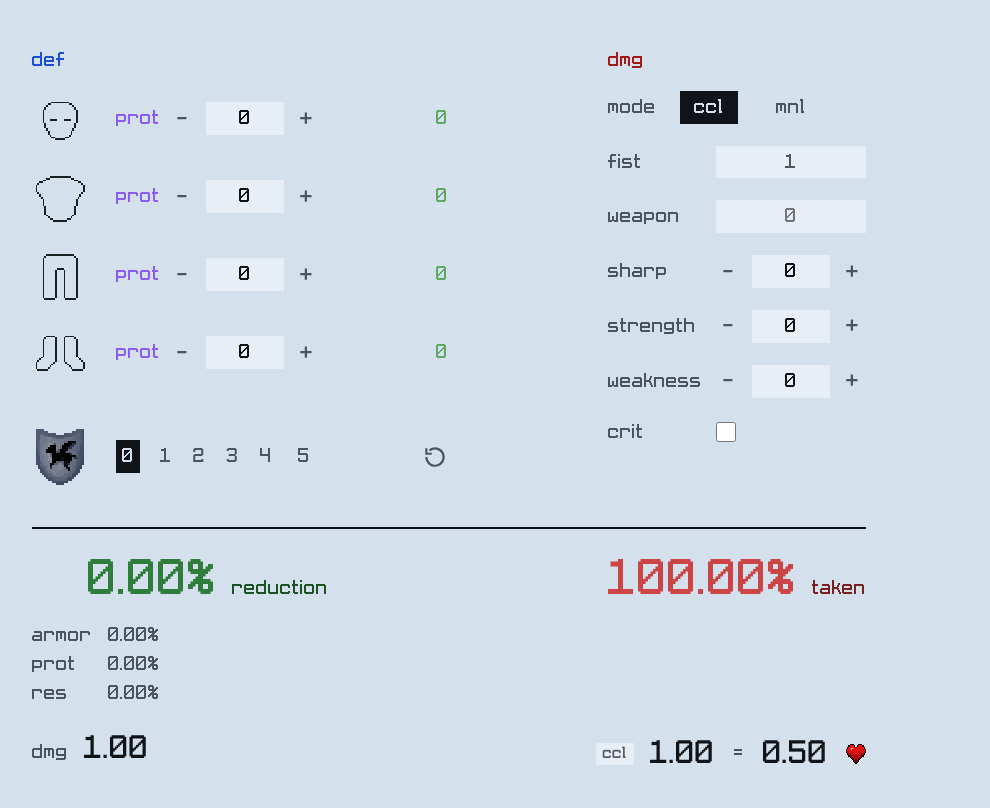
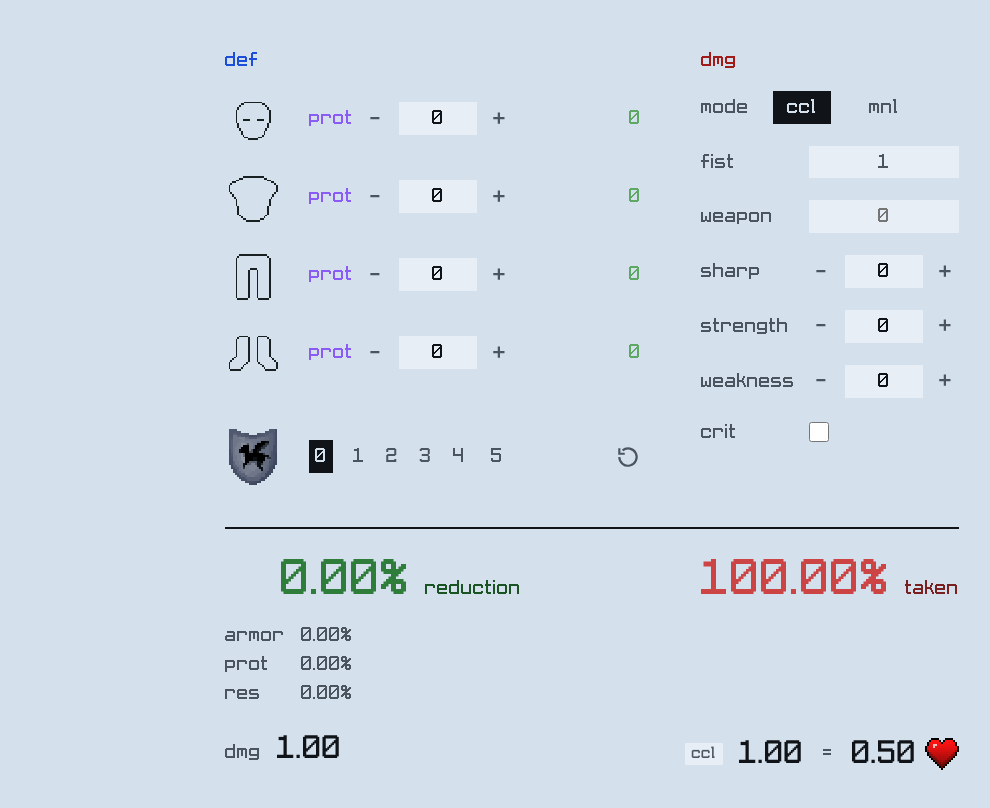
Before and after one commit to Sakyvo/prot, a plain HTML site: page tests/ui.test.html in a window 1280 px wide. Shown: the whole page, without its empty margins (48-1038 px from the left). Drawn offline with Linux system fonts and the light colour scheme; files that its build step writes are made by us from their sources.

Commit message:
prot: centre the content block, integer-scale the heart
the frame now shrinks to its content (main width max-content + auto margins) instead of centring a 1120px box around an ~834px block, which left ~286px dead space on the right; panels size to max-content and the damage rows drop their trailing 64px spacer, so divider and results simply fill the frame (~760px) and the whole block sits centred. --dmg-gap and both calc() width expressions go away. the heart renders at an exact 2x of its 17x16 sprite (34x32) so it stops being resampled into dark seams, and sits 8px from the number. tests cover results==panels width, the frame hugging the panel row, the shared right edge, the shared control edge, and the heart box being an exact 2x with an 8px gap.

```diff
--- a/css/style.css
+++ b/css/style.css
@@ -26,7 +26,6 @@
   --panel-gap: 32px;
   --dmg-label: 84px;
   --dmg-col: 150px;
-  --dmg-gap: 24px;
   --stat-col: 186px;
 }
 
@@ -56,7 +55,8 @@ main {
   display: grid;
   grid-template-columns: minmax(0, 1fr);
   gap: 28px;
-  max-width: 1120px;
+  width: max-content;
+  max-width: 100%;
   margin: 0 auto;
   padding: 48px 0;
 }
@@ -65,7 +65,7 @@ main {
 
 .panels {
   display: grid;
-  grid-template-columns: 1fr 1fr;
+  grid-template-columns: max-content max-content;
   gap: var(--panel-gap);
   align-items: start;
 }
@@ -77,7 +77,7 @@ main {
 .panel[data-panel="dmg"] .panel-title { color: var(--dmg); }
 
 .divider {
-  width: calc((100% - var(--panel-gap)) / 2 + var(--panel-gap) + var(--dmg-label) + var(--dmg-gap) + var(--dmg-col));
+  width: 100%;
   margin: 0;
   border: 0;
   border-top: 2px solid var(--ink);
@@ -252,7 +252,7 @@ input[type="number"] { -moz-appearance: textfield; appearance: textfield; }
 
 .dmg-row {
   display: grid;
-  grid-template-columns: var(--dmg-label) var(--dmg-col) 64px;
+  grid-template-columns: var(--dmg-label) var(--dmg-col);
   align-items: center;
   gap: 24px;
 }
@@ -295,7 +295,7 @@ input[type="number"] { -moz-appearance: textfield; appearance: textfield; }
   grid-template-columns: max-content 1fr;
   align-items: start;
   gap: 22px 32px;
-  width: calc((100% - var(--panel-gap)) / 2 + var(--panel-gap) + var(--dmg-label) + var(--dmg-gap) + var(--dmg-col));
+  width: 100%;
 }
 
 .results > .breakdown { grid-column: 1; }
@@ -390,7 +390,7 @@ input[type="number"] { -moz-appearance: textfield; appearance: textfield; }
 
 .heart-value { font-size: 26px; font-variant-numeric: tabular-nums; }
 
-.heart-icon { width: 20px; height: 20px; display: block; }
+.heart-icon { width: 34px; height: 32px; margin-left: -10px; display: block; }
 
 /* ---------- mobile bar & confirm modal ---------- */
 
@@ -430,6 +430,7 @@ input[type="number"] { -moz-appearance: textfield; appearance: textfield; }
 
   main {
     gap: 20px;
+    width: auto;
     max-width: none;
     padding: 22px 20px 28px;
   }
@@ -490,7 +491,9 @@ input[type="number"] { -moz-appearance: textfield; appearance: textfield; }
 
   .dmg-controls { gap: 14px; }
 
-  .dmg-row { grid-template-columns: var(--dmg-label) var(--dmg-col) 40px; gap: 10px; }
+  .dmg-row { grid-template-columns: var(--dmg-label) var(--dmg-col); gap: 10px; }
+
+  .heart-icon { margin-left: -4px; }
 
   .mode-row { gap: 12px; }
 
--- a/tests/ui.test.html
+++ b/tests/ui.test.html
@@ -87,6 +87,14 @@
     check('results carry the ccl tag', results.querySelector('.dmg-tag').textContent.trim() === 'ccl');
     check('heart icon present',
       /assets\/textures\/heart\.png$/.test(results.querySelector('.heart-icon').src));
+    var heartIconEl = results.querySelector('.heart-icon');
+    var heartBox = heartIconEl.getBoundingClientRect();
+    check('heart renders at an integer 2x of its 17x16 sprite (' +
+      heartBox.width.toFixed(0) + 'x' + heartBox.height.toFixed(0) + ')',
+      heartBox.width === 34 && heartBox.height === 32 &&
+      heartBox.width / heartBox.height === 17 / 16);
+    check('heart sits 8px from the number',
+      near(heartBox.left - heartVal.getBoundingClientRect().right, 8, 1));
 
     ['helmet', 'chestplate', 'leggings', 'boots'].forEach(function (slot) {
       var row = mount.querySelector('[data-slot="' + slot + '"]');
@@ -166,10 +174,17 @@
     check('divider is 2px black',
       getComputedStyle(divider).borderTopColor === 'rgb(16, 20, 24)');
     check('results has no left divider', parseFloat(getComputedStyle(results).borderLeftWidth) === 0);
-    check('results width matches the block rule (' + results.getBoundingClientRect().width.toFixed(0) +
+    check('results width matches the panel row (' + results.getBoundingClientRect().width.toFixed(0) +
       ' vs ' + panels.getBoundingClientRect().width.toFixed(0) + ')',
-      mobile ? near(results.getBoundingClientRect().width, panels.getBoundingClientRect().width, 2)
-        : results.getBoundingClientRect().width < panels.getBoundingClientRect().width - 2);
+      near(results.getBoundingClientRect().width, panels.getBoundingClientRect().width, 2));
+
+    // the frame shrinks to its content, so the block itself is what gets centred
+    var frameRight = mount.getBoundingClientRect().right - parseFloat(getComputedStyle(mount).paddingRight);
+    check('frame hugs the panel row (' + panels.getBoundingClientRect().right.toFixed(0) +
+      ' vs ' + frameRight.toFixed(0) + ')', near(panels.getBoundingClientRect().right, frameRight, 1));
+    check('divider and results end with the panel row',
+      near(divider.getBoundingClientRect().right, panels.getBoundingClientRect().right, 1) &&
+      near(results.getBoundingClientRect().right, panels.getBoundingClientRect().right, 1));
 
     var bar = mount.querySelector('.mobile-bar');
     if (mobile) {
@@ -235,6 +250,10 @@
       }
     });
     check('dmg labels stay clear of their controls (' + crowded.join(',') + ')', crowded.length === 0);
+    var stepperRight = dmgPanel.querySelector('.dmg-stepper').getBoundingClientRect().right;
+    check('fist and weapon end on the stepper edge',
+      near(dmgPanel.querySelector('.fist-value').getBoundingClientRect().right, stepperRight, 1) &&
+      near(weaponInput.getBoundingClientRect().right, stepperRight, 1));
 
     // mode toggle: ccl computes, mnl takes the number as the pre-armor damage
     var modeBtns = dmgPanel.querySelectorAll('.mode');
```
